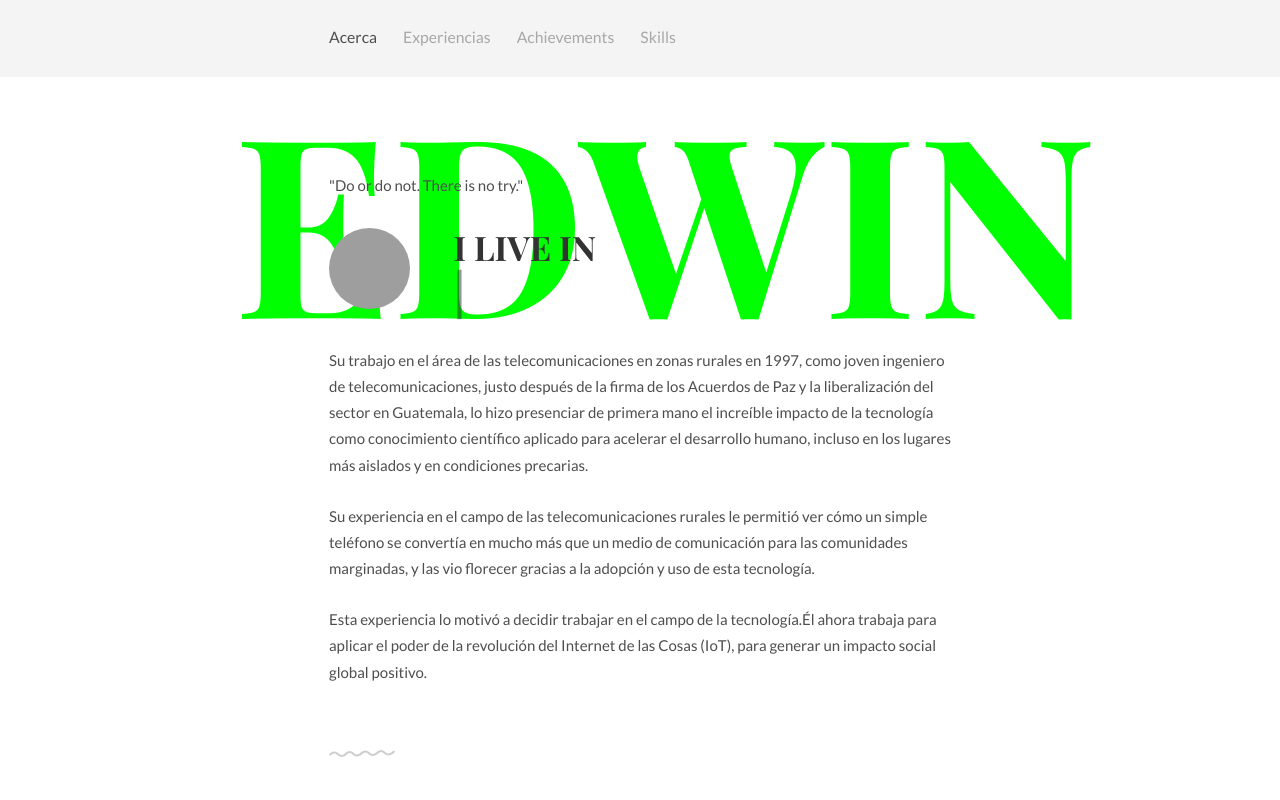
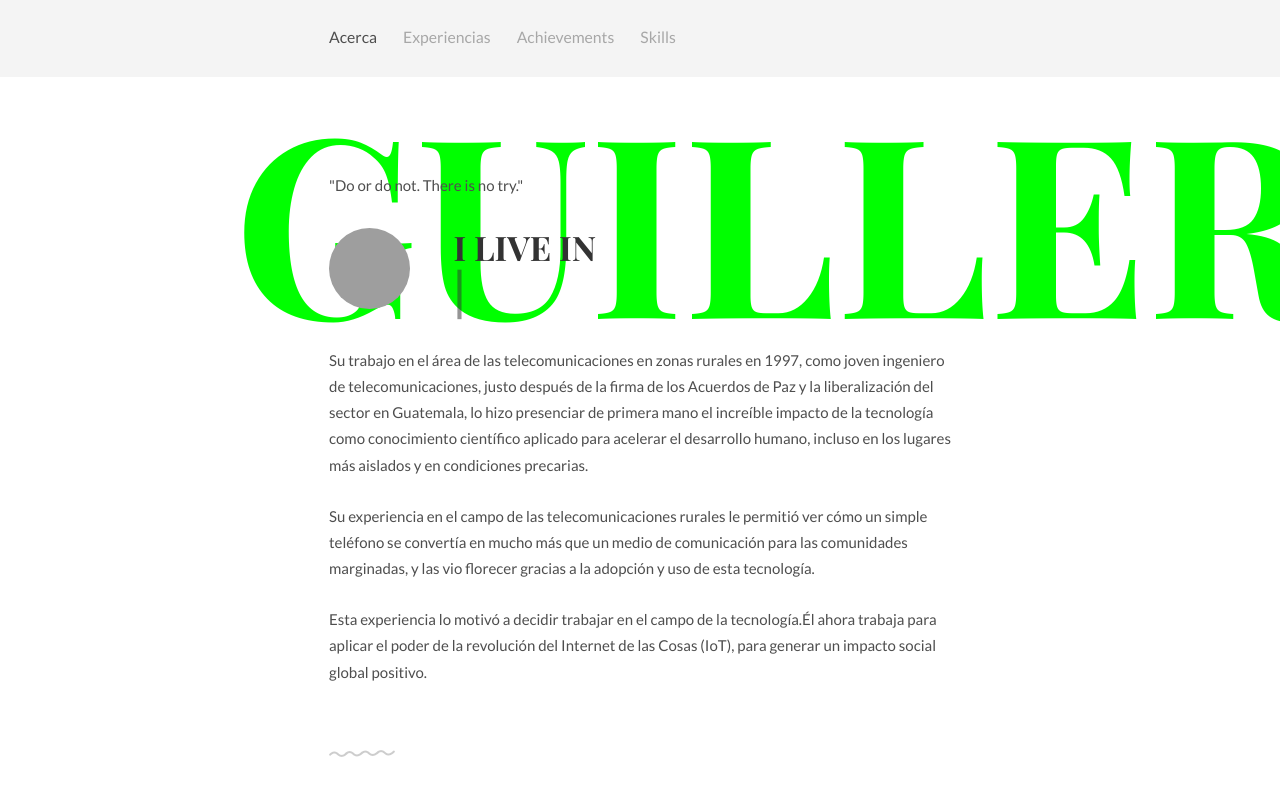
Before and after one commit to delmarhighschool/Edwin-s-webpages-template., a plain HTML site: page index.html in a window 1280 px wide. Shown: the top 800 px of the page. Drawn offline with Linux system fonts and the light colour scheme; grey boxes are pictures that could not be loaded.

Commit message:
i changed the name of my webpage

```diff
--- a/index.html
+++ b/index.html
@@ -15,7 +15,7 @@
     <style>
       .intro h1:before {
         /* Edit this with your name or anything else */
-        content: 'Edwin';
+        content: 'Guillermo';
       }
     </style>
   </head>
```
